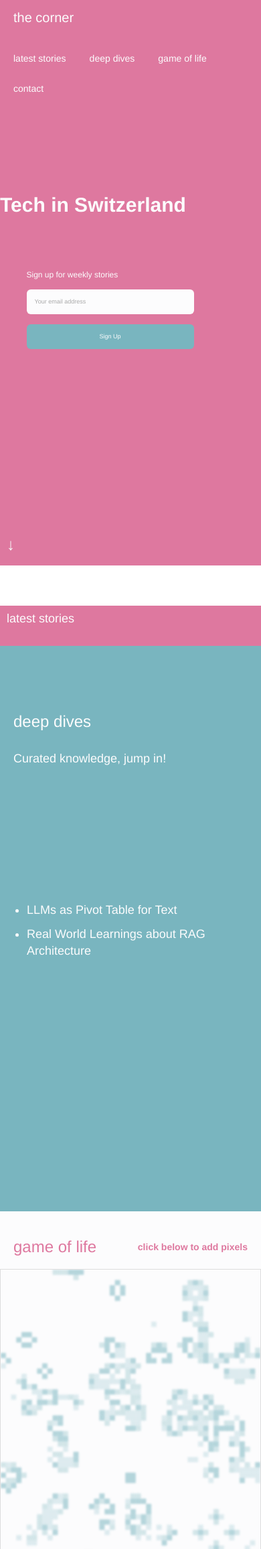
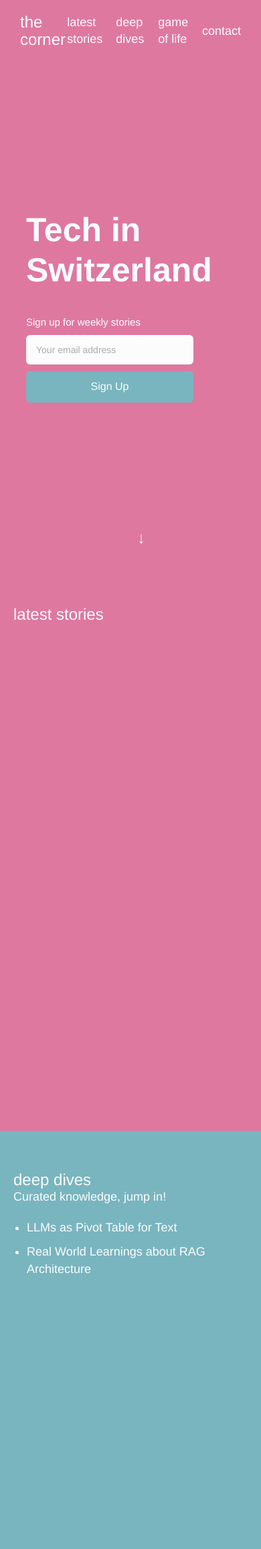
Before and after one commit to PhilWa/corner, a Flask app: template templates/index.html in a window 390 px wide. Shown: the top 2312 px of the page at 67% size. Run offline with Flask 3, Linux system fonts and the light colour scheme; the template is opened without the code that fills it, so the values that code supplies are empty; some libraries are stand-ins or nearby versions.

Commit message:
reworked spacing

```diff
--- a/static/css/styles.css
+++ b/static/css/styles.css
@@ -1,6 +1,7 @@
 @import url('https://fonts.googleapis.com/css2?family=Montserrat:wght@400;500;600&display=swap');
 
 :root {
+    --header-height: 60px;
     --section-title-font-size: 24px;
     --off-white: rgb(252, 252, 253);
     --pink: rgb(222, 120, 159);
@@ -43,6 +44,7 @@ header {
     z-index: 1000;
     box-shadow: none;
     border-bottom: none;
+    height: var(--header-height);
 }
 
 .header-content {
@@ -59,14 +61,10 @@ header {
 .section-title {
     font-size: var(--section-title-font-size);
     color: var(--off-white);
-    margin: 0 0 30px 0;
+    margin: 0;
     padding: 0;
     text-transform: lowercase;
     font-weight: normal;
-}
-
-.page-title {
-    margin-bottom: 30px;
 }
 
 .header-left h1 a,
@@ -104,7 +102,7 @@ header {
     outline: none;
 }
 
-/* Initial View */
+/* Initial View (Section 1) */
 .initial-view {
     height: 100vh;
     display: flex;
@@ -113,6 +111,8 @@ header {
     align-items: flex-start;
     padding: 0 10%;
     background-color: var(--pink);
+    position: relative;
+    padding-top: calc(var(--header-height));
 }
 
 .main-title {
@@ -185,27 +185,138 @@ header {
     color: var(--off-white);
 }
 
-/* Content Styles */
-.scrollable-content {
+/* Latest Stories Section (Section 2) */
+.latest-stories-section {
+    height: 100vh;
     background-color: var(--pink);
-    position: relative;
-    z-index: 1;
-    width: 100%;
+    padding-top: 60px;
 }
 
-.content-container {
+.latest-stories-section .content-container {
     max-width: 1200px;
     margin: 0 auto;
-    padding: 80px 20px;
+    padding: 0 20px;
 }
 
-.content-preview {
-    padding: 0 0 30px;
+.latest-stories-section .section-title {
+    color: var(--off-white);
+    margin-bottom: 30px;
 }
 
-.content {
-    margin-top: 0;
-    margin-bottom: 0;
+/* Deep Dives Section (Section 3) */
+.deep-dives-section {
+    height: 100vh;
+    background-color: var(--teal);
+    padding-top: 60px;
+}
+
+.deep-dives-container {
+    max-width: 1200px;
+    margin: 0 auto;
+    padding: 0 20px;
+}
+
+.deep-dives-description {
+    color: var(--off-white);
+    font-size: 18px;
+    margin-bottom: 20px;
+    text-align: left;
+}
+
+.deep-dives-list {
+    list-style-type: disc;
+    padding-left: 20px;
+    margin-top: 20px;
+    margin-bottom: 20px;
+    color: var(--off-white);
+}
+
+.deep-dives-list li {
+    margin-bottom: 10px;
+    font-size: 18px;
+}
+
+.deep-dives-list a {
+    color: var(--off-white);
+    text-decoration: none;
+    transition: color 0.3s ease;
+}
+
+.deep-dives-list a:hover {
+    text-decoration: underline;
+}
+
+/* Game of Life Section (Section 4) */
+.game-of-life-section {
+    height: 100vh;
+    background-color: var(--off-white);
+    display: flex;
+    flex-direction: column;
+    padding-top: 60px;
+}
+
+.game-of-life-section .section-header {
+    display: flex;
+    justify-content: space-between;
+    align-items: center;
+    padding: 0 20px;
+    max-width: 1200px;
+    margin: 0 auto 20px;
+    width: 100%;
+    box-sizing: border-box;
+}
+
+.game-of-life-section .section-title {
+    color: var(--pink);
+    font-size: var(--section-title-font-size);
+    margin: 0;
+    text-transform: lowercase;
+}
+
+.game-of-life-section .section-instruction {
+    color: var(--pink);
+    font-weight: bold;
+}
+
+#gameCanvas {
+    flex-grow: 1;
+    width: 100%;
+    height: 100%;
+    background-color: transparent;
+    border: 1px solid #ddd;
+}
+
+/* Scroll Arrow */
+.scroll-arrow {
+    position: absolute;
+    bottom: 10px;
+    left: 50%;
+    transform: translateX(-50%);
+    font-size: 24px;
+    color: #f5f5f5;
+    animation: bounce 5s infinite;
+    cursor: pointer;
+    padding: 10px;
+    line-height: 1;
+}
+
+@keyframes bounce {
+
+    0%,
+    20%,
+    50%,
+    80%,
+    100% {
+        transform: translateY(0);
+    }
+
+    40% {
+        transform: translateY(-10px);
+    }
+
+    60% {
+        transform: translateY(-5px);
+    }
 }
 
 /* Card Styles */
@@ -288,333 +399,16 @@ header {
 .section-title {
     font-size: var(--section-title-font-size);
     color: var(--off-white);
-    margin: 0 0 30px 0;
+    margin: 0;
     padding: 0;
     text-transform: lowercase;
 }
 
-/* Deep Dives Section */
-.deep-dives-section {
-    background-color: var(--teal);
-    padding-top: 80px;
-    min-height: 100vh;
-}
-
-.deep-dives-container {
-    max-width: 1200px;
-    margin: 0 auto;
-    padding: 20px;
-}
-
-.deep-dives-description {
-    color: var(--off-white);
-    font-size: 18px;
-    margin-bottom: 20px;
-    text-align: left;
-}
-
-.deep-dives-list {
-    list-style-type: disc;
-    padding-left: 20px;
-    margin-top: 200px;
-    margin-bottom: 20px;
-    color: var(--off-white);
-}
-
-.deep-dives-list li {
-    margin-bottom: 10px;
-    font-size: 18px;
-}
-
-.deep-dives-list a {
-    color: var(--off-white);
-    text-decoration: none;
-    transition: color 0.3s ease;
-}
-
-.deep-dives-list a:hover {
-    text-decoration: underline;
-}
-
-/* Game of Life Section */
-.game-of-life-section {
-    width: 100%;
-    margin: 0;
-    padding: 40px 0;
-    background-color: var(--off-white);
-    display: flex;
-    flex-direction: column;
-    min-height: 500px;
-}
-
-.game-of-life-section .section-header {
-    display: flex;
-    justify-content: space-between;
-    align-items: center;
-    padding: 0 20px;
-    max-width: 1200px;
-    margin: 0 auto 20px;
-    width: 100%;
-    box-sizing: border-box;
-}
-
-.game-of-life-section .section-title {
-    color: var(--pink);
-    font-size: var(--section-title-font-size);
-    margin: 0;
-    text-transform: lowercase;
-}
-
-.game-of-life-section .section-instruction {
-    color: var(--pink);
-    font-weight: bold;
-}
-
-#gameCanvas {
-    flex-grow: 1;
-    width: 100%;
-    height: 100%;
-    min-height: 400px;
-    background-color: transparent;
-    border: 1px solid #ddd;
-}
-
-/* Scroll Arrow */
-.scroll-arrow {
-    position: fixed;
-    bottom: 0;
-    left: 0;
-    font-size: 24px;
-    color: #f5f5f5;
-    animation: bounce 5s infinite;
-    cursor: pointer;
-    padding: 10px;
-    line-height: 1;
-}
-
-@keyframes bounce {
-
-    0%,
-    20%,
-    50%,
-    80%,
-    100% {
-        transform: translateY(0);
-    }
-
-    40% {
-        transform: translateY(-10px);
-    }
-
-    60% {
-        transform: translateY(-5px);
-    }
-}
-
 /* Responsive Styles */
 @media screen and (max-width: 768px) {
-    .center-form {
-        width: 90%;
-        max-width: 400px;
-        padding: 20px;
-        margin: 20px auto;
-        position: relative;
-        top: auto;
-        left: auto;
-        transform: none;
-    }
-
-    .newsletter-title {
-        font-size: 20px;
-        margin-bottom: 15px;
-    }
-
-    .center-form input[type="email"],
-    .center-form button {
-        font-size: 16px;
-        padding: 12px;
-        margin-bottom: 15px;
-    }
-
-    .initial-view {
-        min-height: auto;
-        padding: 20px 0;
-    }
-
-    .main-title {
-        font-size: 3rem;
-    }
-
-    .newsletter-title {
-        font-size: 1.2rem;
-    }
-
-    .center-form input[type="email"],
-    .center-form button {
-        font-size: 0.9rem;
-    }
-
-    .card-container {
-        flex-direction: column;
-    }
-
-    .card {
-        width: 100%;
-        margin: 10px 0;
-        border-right: none;
-        border-bottom: 1px solid #e0e0e0;
-    }
-
-    .card:last-child {
-        border-bottom: none;
-    }
-
-    .content-container {
-        padding: 10px;
-    }
-
-    .section-title {
-        font-size: 18px;
-        margin-bottom: 10px;
-    }
-
-    .scrollable-content {
-        margin-top: 60px;
-    }
-
-    body {
-        font-size: 14px;
-    }
-
-    .header-content {
-        flex-direction: column;
-        align-items: flex-start;
-        padding: 5px 10px;
-    }
-
-    .header-right {
-        margin-top: 10px;
-        flex-wrap: wrap;
-    }
-
-    .header-right a {
-        font-size: 14px;
-        margin-right: 15px;
-        margin-bottom: 5px;
-    }
-
-    .header-left h1 {
-        font-size: 20px;
-    }
-
-    .articles-grid {
-        grid-template-columns: 1fr;
-    }
+    /* Adjustments for smaller screens */
+    /* ... the rest of your responsive styles ... */
 }
 
 /* Additional Styles */
-.articles-grid {
-    display: grid;
-    grid-template-columns: repeat(auto-fill, minmax(300px, 1fr));
-    gap: 30px;
-}
-
-.article-card {
-    background-color: var(--off-white);
-    border-radius: 8px;
-    overflow: hidden;
-    box-shadow: 0 4px 6px rgba(0, 0, 0, 0.1);
-    transition: transform 0.3s ease;
-}
-
-.article-card:hover {
-    transform: translateY(-5px);
-}
-
-.article-image {
-    height: 200px;
-    background-size: cover;
-    background-position: center;
-}
-
-.article-content {
-    padding: 20px;
-}
-
-.article-title {
-    color: var(--pink);
-    font-size: 24px;
-    margin-bottom: 10px;
-}
-
-.article-excerpt {
-    color: var(--dark-gray);
-    font-size: 16px;
-    line-height: 1.5;
-    margin-bottom: 15px;
-}
-
-.article-meta {
-    font-size: 14px;
-    color: var(--medium-gray);
-    margin-bottom: 15px;
-}
-
-.article-date {
-    margin-right: 10px;
-}
-
-.read-more-btn {
-    display: inline-block;
-    background-color: var(--teal);
-    color: var(--off-white);
-    padding: 10px 15px;
-    border-radius: var(--border-radius);
-    text-decoration: none;
-    transition: background-color 0.3s ease;
-}
-
-.read-more-btn:hover {
-    background-color: var(--dark-green);
-}
-
-.article-container {
-    max-width: 800px;
-    margin: 80px auto;
-    padding: 0 20px;
-}
-
-.article-title {
-    color: var(--pink);
-    font-size: 36px;
-    margin-bottom: 10px;
-}
-
-.article-meta {
-    font-size: 14px;
-    color: var(--medium-gray);
-    margin-bottom: 20px;
-}
-
-.article-image {
-    width: 100%;
-    height: auto;
-    margin-bottom: 20px;
-}
-
-.article-content {
-    color: var(--dark-gray);
-    font-size: 18px;
-    line-height: 1.6;
-}
-
-/* General Styles */
-.newsletter-info {
-    margin-top: 10px;
-    font-size: 14px;
-    color: var(--off-white);
-    text-align: center;
-    background-color: transparent;
-    border: none;
-    padding: 0;
-}
+/* ... your existing additional styles ... */
--- a/templates/base.html
+++ b/templates/base.html
@@ -35,7 +35,7 @@
                 e.preventDefault();
                 const section = document.getElementById(sectionId);
                 const header = document.querySelector('.banner');
-                const headerHeight = header.offsetHeight; // Get the actual header height
+                const headerHeight = header.offsetHeight;
 
                 if (section) {
                     const elementPosition = section.getBoundingClientRect().top;
@@ -56,6 +56,26 @@
                 });
             });
 
+            // Optional: Scroll arrow to scroll to the next section
+            const scrollArrow = document.querySelector('.scroll-arrow');
+            if (scrollArrow) {
+                scrollArrow.addEventListener('click', function () {
+                    const nextSection = document.getElementById('latest-stories');
+                    const header = document.querySelector('.banner');
+                    const headerHeight = header.offsetHeight;
+
+                    if (nextSection) {
+                        const elementPosition = nextSection.getBoundingClientRect().top;
+                        const offsetPosition = elementPosition + window.pageYOffset - headerHeight;
+
+                        window.scrollTo({
+                            top: offsetPosition,
+                            behavior: "smooth"
+                        });
+                    }
+                });
+            }
+
             const canvas = document.getElementById('gameCanvas');
             if (canvas) {
                 initGameOfLife(canvas);
--- a/templates/index.html
+++ b/templates/index.html
@@ -1,6 +1,8 @@
 {% extends "base.html" %}
 {% block content %}
-<div class="initial-view">
+
+<!-- Section 1: Landing Page -->
+<div class="initial-view" id="home">
     <h1 class="main-title">Tech in Switzerland</h1>
     <div class="center-form">
         <h2 class="newsletter-title">Sign up for weekly stories</h2>
@@ -14,12 +16,11 @@
     </div>
     <div class="scroll-arrow">↓</div>
 </div>
-<div class="scrollable-content">
+
+<!-- Section 2: Latest Stories -->
+<div class="latest-stories-section" id="latest-stories">
     <div class="content-container">
-        <div class="content-preview" id="latest-stories">
         <h2 class="section-title">latest stories</h2>
-        </div>
-        <div class="full-content">
         <div class="card-container">
             {% for item in news_items %}
             <div class="card">
@@ -41,9 +42,11 @@
         </div>
     </div>
 </div>
+
+<!-- Section 3: Deep Dives -->
 <div class="deep-dives-section" id="deep-dives">
     <div class="deep-dives-container">
-            <h1 class="page-title">Deep Dives</h1>
+        <h2 class="section-title">Deep Dives</h2>
         <p class="deep-dives-description">Curated knowledge, jump in!</p>
         <ul class="deep-dives-list">
             <li><a href="{{ url_for('conditional_relation_extraction') }}">LLMs as Pivot Table for Text</a></li>
@@ -51,6 +54,8 @@
         </ul>
     </div>
 </div>
+
+<!-- Section 4: Game of Life -->
 <div class="game-of-life-section" id="game-of-life">
     <div class="section-header">
         <h2 class="section-title">Game of Life</h2>
@@ -58,5 +63,5 @@
     </div>
     <canvas id="gameCanvas"></canvas>
 </div>
-</div>
+
 {% endblock %}
```
Lines whose indentation alone changed are shown as unchanged.
